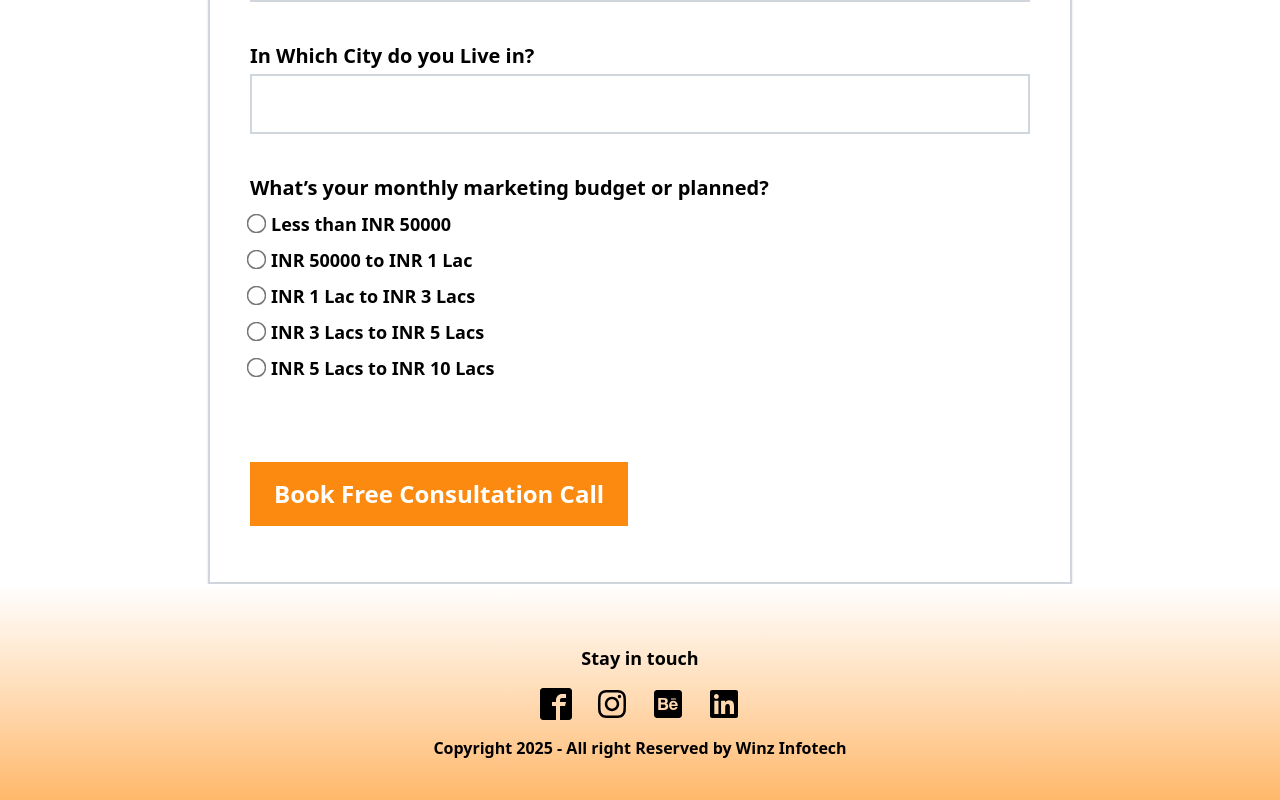
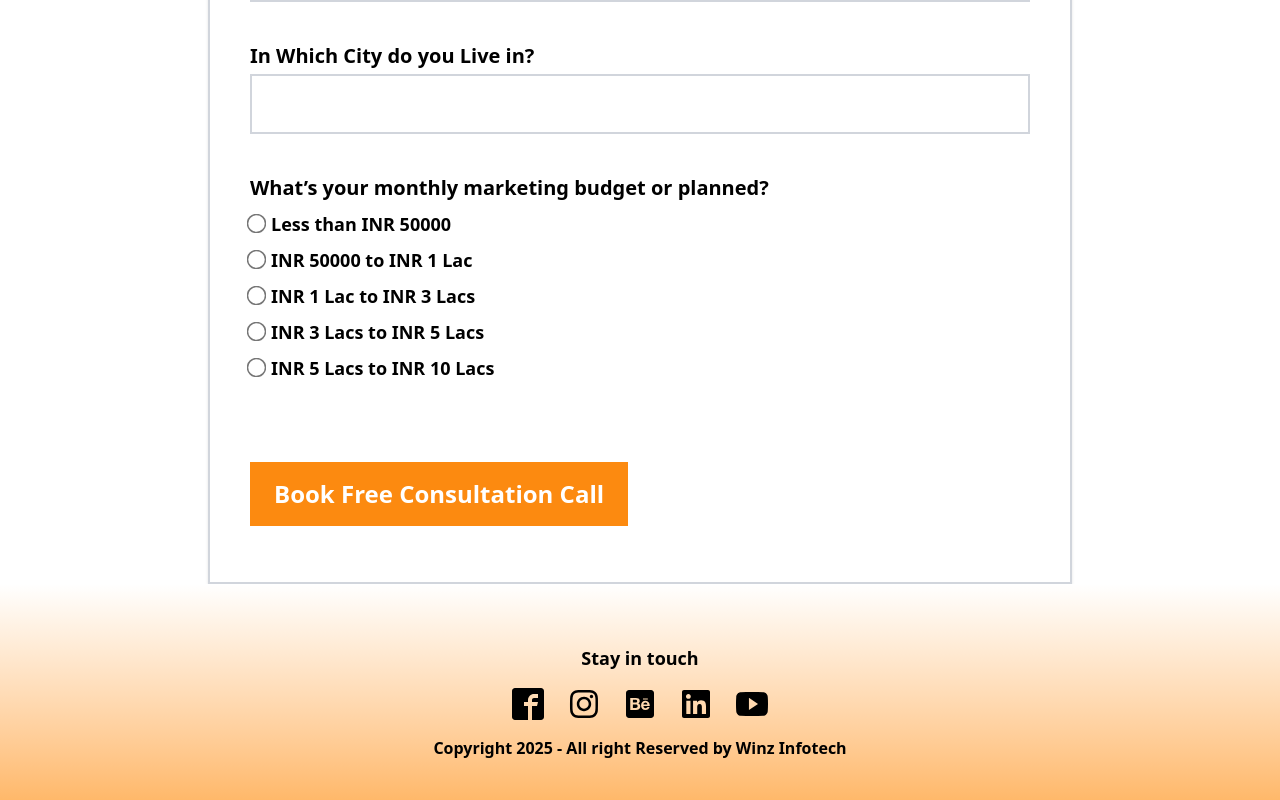
Before and after one commit to Code-X-Novas/Hook, a React (Vite) app: page / in a window 1280 px wide. Shown: the part 8903-9703 px from the top of the page. Built offline with nearby package versions, Linux system fonts and the light colour scheme.

Commit message:
add footer

```diff
--- a/package.json
+++ b/package.json
@@ -16,6 +16,7 @@
     "react-calendly": "^4.4.0",
     "react-dom": "^19.1.0",
     "react-icons": "^5.5.0",
+    "react-router-dom": "^7.7.1",
     "react-slick": "^0.30.3",
     "slick-carousel": "^1.8.1",
     "tailwindcss": "^4.1.11"
--- a/src/components/Footer.jsx
+++ b/src/components/Footer.jsx
@@ -1,5 +1,6 @@
 import { ImFacebook2 } from "react-icons/im";
-import { FaInstagram, FaLinkedin, FaBehanceSquare  } from "react-icons/fa";
+import { FaInstagram, FaLinkedin, FaBehanceSquare } from "react-icons/fa";
+import { IoLogoYoutube } from "react-icons/io";
 
 const Footer = () => {
     return (
@@ -7,21 +8,24 @@ const Footer = () => {
             <footer className="text-center py-5 bg-gradient-to-t from-orange-300 to-white ">
                 <div className="mt-10 sm:text-lg text-base font-semibold text-black">Stay in touch</div>
                 <div className="flex justify-center gap-6 mt-4 text-xl">
-                    <a href="#">
+                    <a href="https://www.facebook.com/winzinfotechofficial/ " target="_blank" rel="noopener noreferrer">
                         <ImFacebook2 className="md:size-8 size-6" />
                     </a>
-                    <a href="#">
+                    <a href="https://www.instagram.com/winzinfotechofficial/" target="_blank" rel="noopener noreferrer">
                         <FaInstagram className="md:size-8 size-6" />
                     </a>
-                    <a href="#">
+                    <a href="https://www.behance.net/winzinfotechofficial" target="_blank" rel="noopener noreferrer">
                         <FaBehanceSquare className="md:size-8 size-6" />
                     </a>
-                    <a href="#">
+                    <a href="https://www.linkedin.com/company/winzinfotech/" target="_blank" rel="noopener noreferrer">
                         <FaLinkedin className="md:size-8 size-6" />
+                    </a>
+                    <a href="https://www.youtube.com/@WinzInfotech" target="_blank" rel="noopener noreferrer">
+                        <IoLogoYoutube className="md:size-8 size-6" />
                     </a>
                 </div>
                 <p className="sm:text-base pb-5 text-sm font-bold text-black mt-4">
-                    Copyright 2025 - All right Reserved by Winz Infotech
+                    Copyright 2025 - All right Reserved by <a href="https://winz-infotech-website.vercel.app" className="hover:underline cursor-pointer hover:text-orange-500">Winz Infotech</a>
                 </p>
             </footer>
         </div>
```
Also changed, not shown: 1 other file (tests, documents, lock files or other folders).
